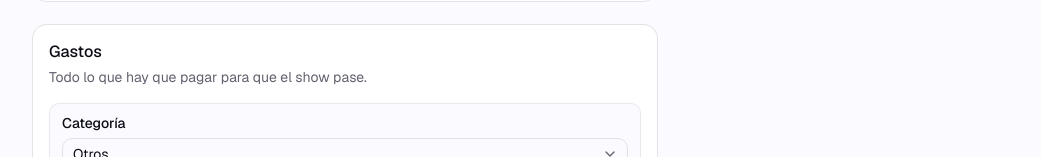
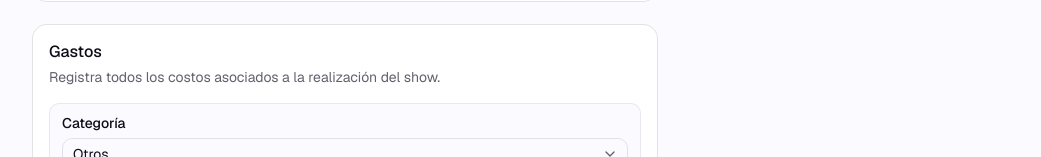
Before and after one commit to FrequencyStudio-dev/gig-rate-calculator-fe, a Next.js app: page / in a window 1280 px wide. Shown: the part 612-769 px from the top of the page, without its empty margins (119-1160 px from the left). Built offline with nearby package versions, Linux system fonts and the light colour scheme.

Commit message:
style: improve expenses section description

```diff
--- a/components/BudgetCalculator.tsx
+++ b/components/BudgetCalculator.tsx
@@ -98,7 +98,7 @@ export function BudgetCalculator() {
                 <h2>Gastos</h2>
               </CardTitle>
               <CardDescription>
-                Todo lo que hay que pagar para que el show pase.
+                Registra todos los costos asociados a la realización del show.
               </CardDescription>
             </CardHeader>
             <CardContent>
```
